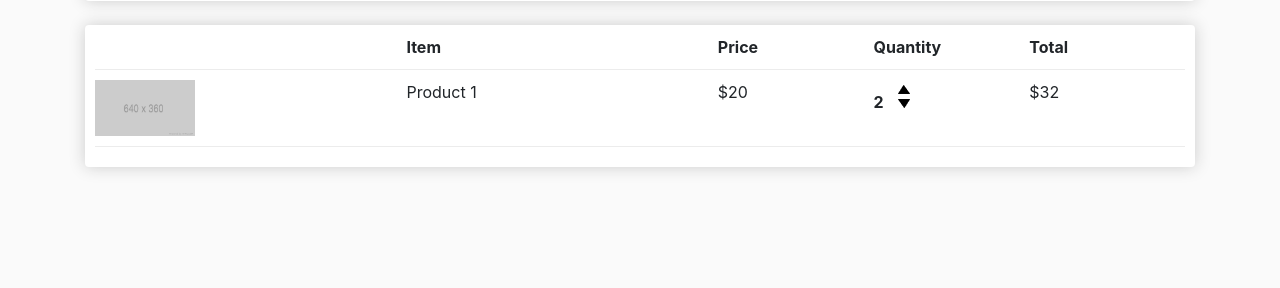
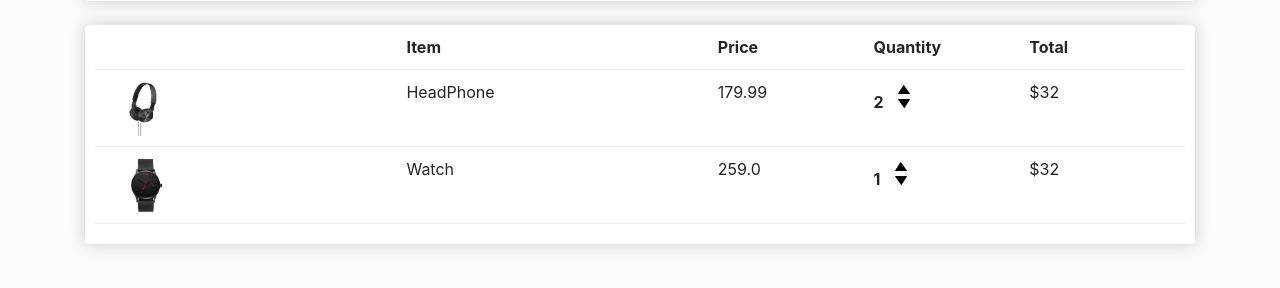
Before and after one commit to kavinu2010/Django_ecommerce_website, a Django app: page /cart/ in a window 1280 px wide. Shown: the part 237-525 px from the top of the page. Run offline with Django 5.2, Linux system fonts and the light colour scheme; a user stored in the database is signed in; data comes from the database, SQL or seed files in the repository; both versions use the stored data as it was after the commit; some libraries are stand-ins or nearby versions.

Commit message:
store code updated

```diff
--- a/store/templates/store/cart.html
+++ b/store/templates/store/cart.html
@@ -37,15 +37,15 @@
         <div style="flex: 1"><strong>Quantity</strong></div>
         <div style="flex: 1"><strong>Total</strong></div>
       </div>
-
+      {% for item in items %}
       <div class="cart-row">
         <div style="flex: 2">
-          <img class="row-image" src="{% static 'images/placeholder.png' %}" />
+          <img class="row-image" src="{{item.product.imageURL}}" />
         </div>
-        <div style="flex: 2"><p>Product 1</p></div>
-        <div style="flex: 1"><p>$20</p></div>
+        <div style="flex: 2"><p>{{item.product.name}}</p></div>
+        <div style="flex: 1"><p>{{item.product.price}}</p></div>
         <div style="flex: 1">
-          <p class="quantity">2</p>
+          <p class="quantity">{{item.quantity}}</p>
           <div class="quantity">
             <img
               class="chg-quantity"
@@ -60,6 +60,7 @@
         </div>
         <div style="flex: 1"><p>$32</p></div>
       </div>
+      {%endfor%}
     </div>
   </div>
 </div>
--- a/store/views.py
+++ b/store/views.py
@@ -9,14 +9,17 @@ def store(request):
 
 def cart(request):
 
-  if request.user.is_authenticated:
-    customer=request.user.customer
-    order, created=Order.objects.get_or_create(customer=customer, complete=False)
-    items=order.orderitem_set.all()
+	if request.user.is_authenticated:
+		customer = request.user.customer
+		order, created = Order.objects.get_or_create(customer=customer, complete=False)
+		items = order.orderitem_set.all()
+	else:
+		#Create empty cart for now for non-logged in user
+		items = []
+		order = {'get_cart_total':0, 'get_cart_items':0}
 
-
-  context={}
-  return render(request,'store/cart.html',context)
+	context = {'items':items, 'order':order}
+	return render(request, 'store/cart.html', context)
 
 
 def checkout(request):
```
Also changed, not shown: db.sqlite3.
